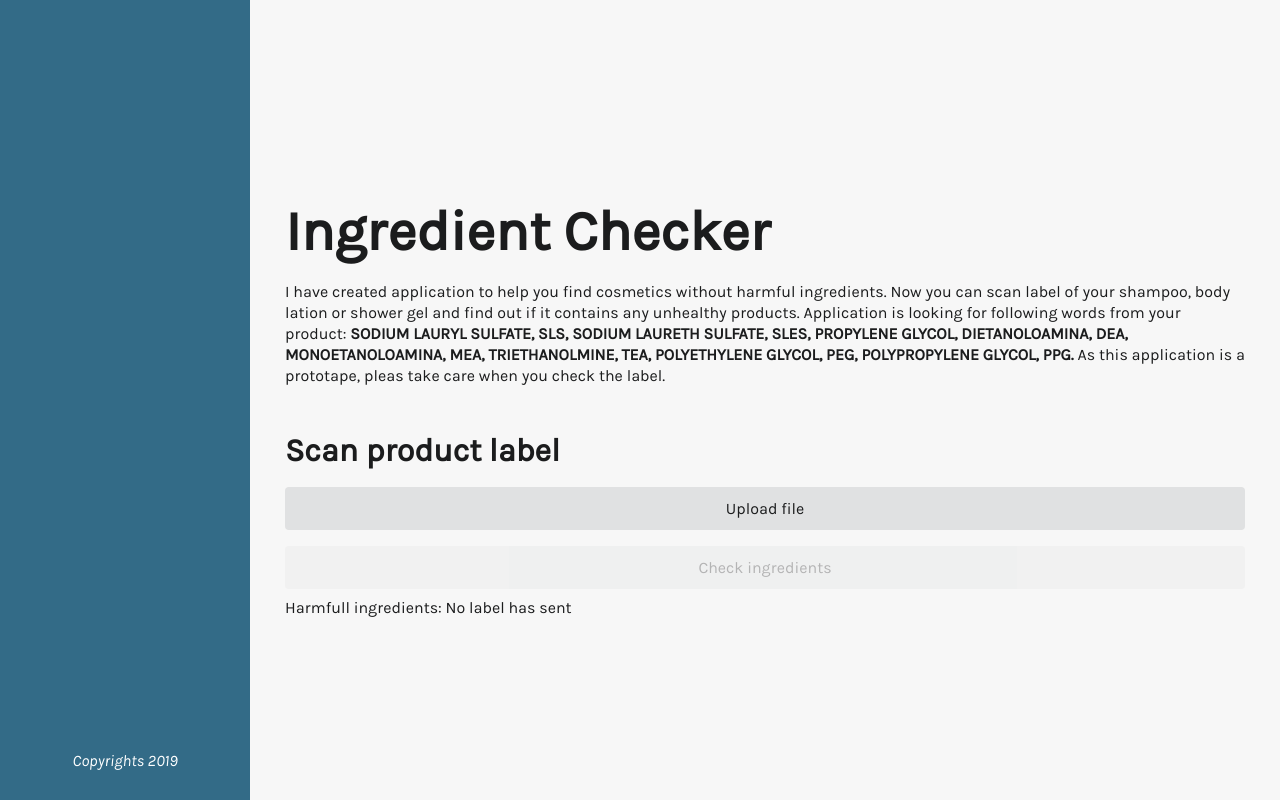
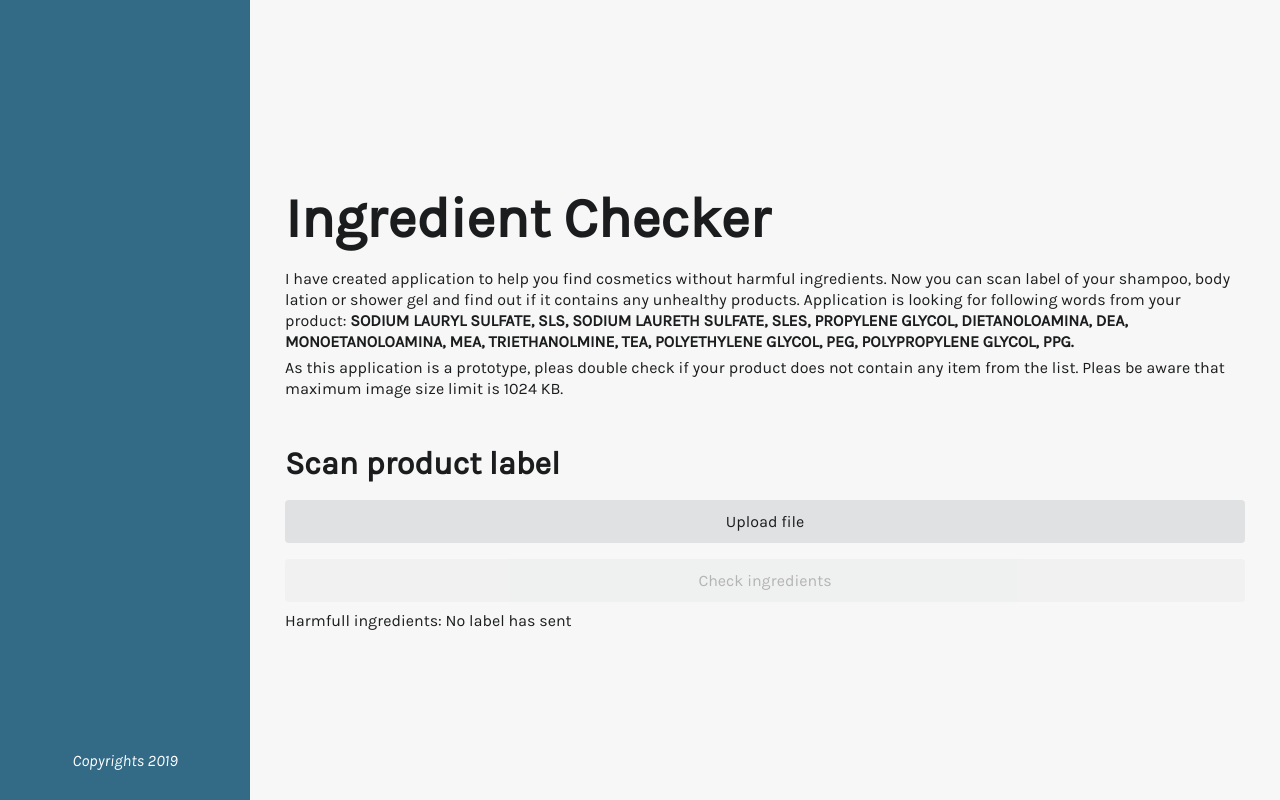
Before and after one commit to tpyszko/ingredient-checker, a React app: page / in a window 1280 px wide. Built offline with nearby package versions, Linux system fonts and the light colour scheme.

Commit message:
Create ingredientList component and fix copy

```diff
--- /dev/null
+++ b/src/components/IngredientList.js
@@ -0,0 +1,28 @@
+import React from "react";
+import PropTypes from "prop-types";
+import uuid from "uuid";
+import { Text } from "../components/Text";
+
+const IngredientList = props => {
+  return (
+    <div>
+      <Text display="inline">{props.label}&nbsp;</Text>
+      {props.harmful_ingredients.length > 0 ? (
+        props.harmful_ingredients.map(item => (
+          <Text color="red" display="inline" key={uuid()}>
+            {item}
+          </Text>
+        ))
+      ) : (
+        <Text display="inline">No label has sent</Text>
+      )}
+    </div>
+  );
+};
+
+IngredientList.propTypes = {
+  label: PropTypes.string,
+  harmful_ingredients: PropTypes.array
+};
+
+export default IngredientList;
--- a/src/components/Text.js
+++ b/src/components/Text.js
@@ -5,6 +5,7 @@ export const Text = styled.p`
   font-size: ${({ fontSize }) => fontSize};
   margin: 0.3em 0;
   line-height: 21px;
+  display: ${({ display }) => display};
 `;
 
 export const H1 = styled.h1`
--- a/src/container/App.js
+++ b/src/container/App.js
@@ -11,6 +11,7 @@ import InputFile from "../components/InputFile";
 import ImagePreview from "../components/ImagePreview";
 import ErrorMessage from "../components/ErrorMessage";
 import Loader from "../components/Loader";
+import IngredientList from "../components/IngredientList";
 import { harmful_ingredients_list_inline } from "../helpers/harmful_ingredients_list";
 
 import { connect } from "react-redux";
@@ -43,9 +44,12 @@ class App extends Component {
                   harmful ingredients. Now you can scan label of your shampoo,
                   body lation or shower gel and find out if it contains any
                   unhealthy products. Application is looking for following words
-                  from your product: <b>{harmful_ingredients_list_inline}</b> As
-                  this application is a prototape, pleas take care when you
-                  check the label.
+                  from your product: <b>{harmful_ingredients_list_inline}</b>
+                </Text>
+                <Text>
+                  As this application is a prototype, pleas double check if your
+                  product does not contain any item from the list. Pleas be
+                  aware that maximum image size limit is 1024 KB.
                 </Text>
               </Hero>
             </Container>
@@ -70,25 +74,10 @@ class App extends Component {
                     )
                   }
                 />
-
-                <div>
-                  <Text style={{ display: "inline" }}>
-                    Harmfull ingredients:{" "}
-                    {this.props.harmful_ingredients.length > 0 ? (
-                      this.props.harmful_ingredients.map(item => (
-                        <span
-                          style={{ display: "inline", color: "red" }}
-                          key={uuid()}
-                        >
-                          {item}
-                        </span>
-                      ))
-                    ) : (
-                      <span>No label has sent</span>
-                    )}
-                  </Text>
-                </div>
-
+                <IngredientList
+                  harmful_ingredients={this.props.harmful_ingredients}
+                  label={"Harmfull ingredients:"}
+                />
                 <ImagePreview src={this.props.image_preview} />
                 <ErrorMessage error={this.props.error_message} />
               </Flex>
```
